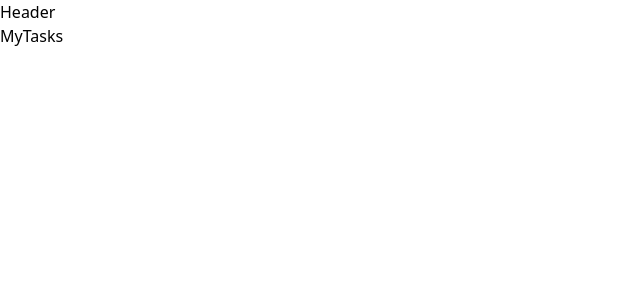
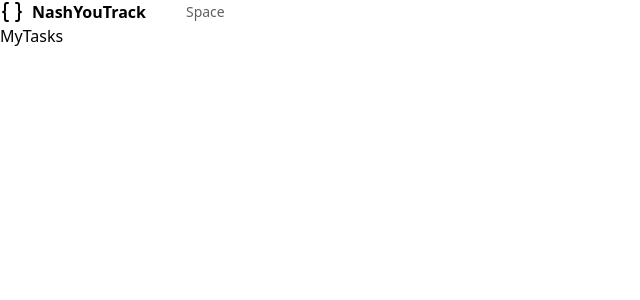
Before and after one commit to khudolozhkin/nash-you-track, a Next.js app: page /my in a window 1280 px wide. Shown: the top 300 px of the page, without its empty margins (0-640 px from the left). Built offline with nearby package versions, Linux system fonts and the light colour scheme.

Commit message:
feat: main nav

```diff
--- a/app/(marketing)/page.tsx
+++ b/app/(marketing)/page.tsx
@@ -1,12 +1,15 @@
+import { MainNav } from '@/components/main-nav';
 import { ThemeToggle } from '@/components/theme-toggle';
 import UserAuthButton from '@/components/user-auth-button'
 import UserLogoutButton from '@/components/user-logout-button';
 import { getCurrentUser } from '@/lib/session'
+import { marketingConfig } from '@/config/marketing';
 
 export default async function Home() {
   let user = await getCurrentUser();
   return (
     <main className="flex min-h-screen flex-col items-center justify-between p-24">
+      <MainNav items={marketingConfig.mainNav} />
       <UserAuthButton />
       <UserLogoutButton />
       <h1>{user?.name} {user?.email} {user?.image} {user?.id}</h1>
--- a/app/(work)/layout.tsx
+++ b/app/(work)/layout.tsx
@@ -1,3 +1,6 @@
+import { marketingConfig } from "@/config/marketing"
+import { MainNav } from "@/components/main-nav"
+
 export const metadata = {
   title: 'Create App',
   description: 'Generated by create next app',
@@ -12,7 +15,7 @@ export default function WorkspaceLayout({
 
   return (
     <>
-      <h1>Header</h1>
+      <MainNav items={marketingConfig.mainNav} />
       {children}
     </>
   )
--- a/app/(work)/space/[spaceId]/layout.tsx
+++ b/app/(work)/space/[spaceId]/layout.tsx
@@ -1,4 +1,3 @@
-
 export default function DashboardLayout({children}: { children: React.ReactNode}) {
   return (
     <>
--- /dev/null
+++ b/components/icons.tsx
@@ -0,0 +1,28 @@
+import {
+  Braces
+} from "lucide-react"
+
+import { LucideIcon } from "lucide-react"
+
+export type Icon = LucideIcon
+
+export const Icons = {
+  logo: Braces,
+  gitHub: ({ ...props }: LucideIcon) => (
+    <svg
+      aria-hidden="true"
+      focusable="false"
+      data-prefix="fab"
+      data-icon="github"
+      role="img"
+      xmlns="http://www.w3.org/2000/svg"
+      viewBox="0 0 496 512"
+      {...props}
+    >
+      <path
+        fill="currentColor"
+        d="M165.9 397.4c0 2-2.3 3.6-5.2 3.6-3.3 .3-5.6-1.3-5.6-3.6 0-2 2.3-3.6 5.2-3.6 3-.3 5.6 1.3 5.6 3.6zm-31.1-4.5c-.7 2 1.3 4.3 4.3 4.9 2.6 1 5.6 0 6.2-2s-1.3-4.3-4.3-5.2c-2.6-.7-5.5 .3-6.2 2.3zm44.2-1.7c-2.9 .7-4.9 2.6-4.6 4.9 .3 2 2.9 3.3 5.9 2.6 2.9-.7 4.9-2.6 4.6-4.6-.3-1.9-3-3.2-5.9-2.9zM244.8 8C106.1 8 0 113.3 0 252c0 110.9 69.8 205.8 169.5 239.2 12.8 2.3 17.3-5.6 17.3-12.1 0-6.2-.3-40.4-.3-61.4 0 0-70 15-84.7-29.8 0 0-11.4-29.1-27.8-36.6 0 0-22.9-15.7 1.6-15.4 0 0 24.9 2 38.6 25.8 21.9 38.6 58.6 27.5 72.9 20.9 2.3-16 8.8-27.1 16-33.7-55.9-6.2-112.3-14.3-112.3-110.5 0-27.5 7.6-41.3 23.6-58.9-2.6-6.5-11.1-33.3 2.6-67.9 20.9-6.5 69 27 69 27 20-5.6 41.5-8.5 62.8-8.5s42.8 2.9 62.8 8.5c0 0 48.1-33.6 69-27 13.7 34.7 5.2 61.4 2.6 67.9 16 17.7 25.8 31.5 25.8 58.9 0 96.5-58.9 104.2-114.8 110.5 9.2 7.9 17 22.9 17 46.4 0 33.7-.3 75.4-.3 83.6 0 6.5 4.6 14.4 17.3 12.1C428.2 457.8 496 362.9 496 252 496 113.3 383.5 8 244.8 8zM97.2 352.9c-1.3 1-1 3.3 .7 5.2 1.6 1.6 3.9 2.3 5.2 1 1.3-1 1-3.3-.7-5.2-1.6-1.6-3.9-2.3-5.2-1zm-10.8-8.1c-.7 1.3 .3 2.9 2.3 3.9 1.6 1 3.6 .7 4.3-.7 .7-1.3-.3-2.9-2.3-3.9-2-.6-3.6-.3-4.3 .7zm32.4 35.6c-1.6 1.3-1 4.3 1.3 6.2 2.3 2.3 5.2 2.6 6.5 1 1.3-1.3 .7-4.3-1.3-6.2-2.2-2.3-5.2-2.6-6.5-1zm-11.4-14.7c-1.6 1-1.6 3.6 0 5.9 1.6 2.3 4.3 3.3 5.6 2.3 1.6-1.3 1.6-3.9 0-6.2-1.4-2.3-4-3.3-5.6-2z"
+      ></path>
+    </svg>
+  ),
+}
--- /dev/null
+++ b/components/main-nav.tsx
@@ -0,0 +1,44 @@
+"use client"
+
+import Link from "next/link"
+import { useSelectedLayoutSegment } from "next/navigation"
+import { NavItem } from "@/types"
+import { marketingConfig } from "@/config/marketing"
+import { SiteConfig } from "@/types"
+import { Icons } from "@/components/icons"
+import { useState } from "react"
+import { siteConfig } from "@/config/site"
+
+interface MainNavProps {
+  items?: NavItem[]
+  children?: React.ReactNode
+}
+
+export function MainNav({items, children}: MainNavProps) {
+  const segment = useSelectedLayoutSegment()
+  const showMobileNav = useState<boolean>(false)
+
+  return(
+    <div className="flex gap-6 md:gap-10">
+      <Link href='/' className="hidden items-center space-x-2 md:flex">
+        <Icons.logo/>
+        <span className="hidden font-bold sm:inline-block">
+          {siteConfig.name}
+        </span>
+      </Link>
+      {items?.length ? (
+        <nav className="hidden gap-6 md:flex">
+          {items?.map((item, index) => (
+            <Link
+              key={index}
+              href={item.disabled ? '#' : item.href}
+              className={`${item.href.startsWith(`/${segment}`) ? ('text-primary dark:text-primary-dark') : ('text-secondary')} flex items-center text-lg font-medium transition-colors hover:text-primary dark:hover:text-primary-dark sm:text-sm `}
+            >
+              {item.title}
+            </Link>
+          ))}
+        </nav>
+      ) : null}
+    </div>
+  )
+}
--- /dev/null
+++ b/config/marketing.ts
@@ -0,0 +1,11 @@
+import { MarketingConfig } from "@/types";
+
+
+export const marketingConfig: MarketingConfig = {
+  mainNav: [
+    {
+      title: "Space",
+      href: "/space",
+    },
+  ],
+}
--- /dev/null
+++ b/config/site.ts
@@ -0,0 +1,13 @@
+import { SiteConfig } from "@/types"
+
+export const siteConfig: SiteConfig = {
+  name: "NashYouTrack",
+  description:
+    "",
+  url: "",
+  ogImage: "",
+  links: {
+    github: "https://github.com/Halatnbly/nash-you-track",
+    tg: "https://t.me/fredryx"
+  },
+}
--- a/package.json
+++ b/package.json
@@ -17,6 +17,8 @@
     "autoprefixer": "10.4.14",
     "eslint": "8.40.0",
     "eslint-config-next": "^13.4.7",
+    "lucide": "^0.261.0",
+    "lucide-react": "^0.261.0",
     "next": "^13.4.9",
     "next-themes": "^0.2.1",
     "postcss": "8.4.23",
--- a/tailwind.config.js
+++ b/tailwind.config.js
@@ -7,6 +7,25 @@ module.exports = {
   ],
   darkMode: ["class"],
   theme: {
+    colors: {
+      transparent: 'transparent',
+      'general-background': '#f9f9f9',
+      'general-background-dark': '#1f1f1f',
+      'brand-background': '#fff',
+      'brand-background-dark': '#282828',
+      'hover-item': '#f9f9f9',
+      'hover-item-dark': '#1f1f1f',
+      'primary': '#0d0d0d',
+      'primary-dark': '#fff',
+      'secondary': '#606060',
+      'secondary-dark': '#aaa',
+      'disabled': '#909090',
+      'disabled-dark': '#717171',
+      'call-to-action': '#7858A6',
+      'call-to-action-dark': '#7858A6',
+      'themed-color': '#540b73',
+      'themed-color-dark': '#540b73',
+    },
     extend: {
       backdropBlur: {
         sm: '1px',
```
Also changed, not shown: types/index.d.ts (+23 -0 lines), 1 other file (tests, documents, lock files or other folders).
